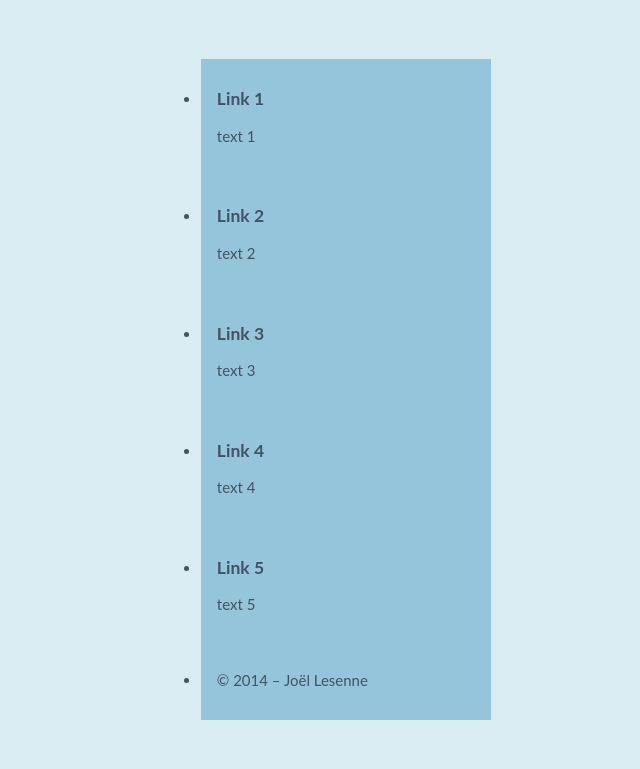
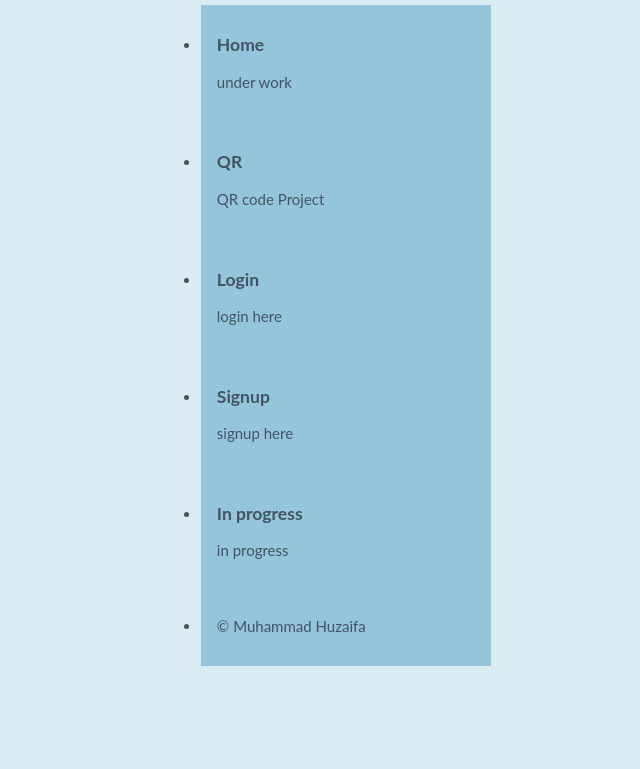
Before and after one commit to Muh-Huzaifa/assignment-1, a plain HTML site: page index.html in a window 1280 px wide. Shown: the part 206-975 px from the top of the page, without its empty margins (314-954 px from the left). After the commit the page ends 921 px from the top, so only its background shows below. Drawn offline with Linux system fonts and the light colour scheme.

Commit message:
Update index.html

```diff
--- a/index.html
+++ b/index.html
@@ -9,42 +9,42 @@
 <body>
     <div class="container">
         <div class="container ta-c">
-            <h2 class="p-r">Animate menu CSS</h2>
+            <h2 class="p-r">Project menu</h2>
             <nav class="menu animated flipInX">
               <ul class="no-ls ta-l t-all">
                 <li>
-                  <a href="#">
-                    <h3>Link 1</h3>
-                    <p>text 1</p>
+                  <a href="single-projects.netlify.app">
+                    <h3>Home</h3>
+                    <p>under work</p>
                     </a>
                   </li>
                   <li>
                           <a href="#">
-                              <h3>Link 2</h3>
-                              <p>text 2</p>
+                              <h3>QR </h3>
+                              <p>QR code Project</p>
                           </a>
                   </li>
                   <li>
                           <a href="#">
-                              <h3>Link 3</h3>
-                              <p>text 3</p>
+                              <h3>Login</h3>
+                              <p>login here</p>
                           </a>
                   </li>
                   <li>
                           <a href="#">
-                              <h3>Link 4</h3>
-                              <p>text 4</p>
+                              <h3>Signup</h3>
+                              <p>signup here</p>
                           </a>
                   </li>
                   <li>
                           <a href="#">
-                              <h3>Link 5</h3>
-                              <p>text 5</p>
+                              <h3>In progress</h3>
+                              <p>in progress</p>
                           </a>
                   </li>
                   <li>
                           <a href="http://joellesenne.xyz">
-                    <p>&copy; 2014 – Joël Lesenne</p>
+                    <p>&copy; Muhammad Huzaifa</p>
                         </a>
                 </li>
                 </ul>
```
